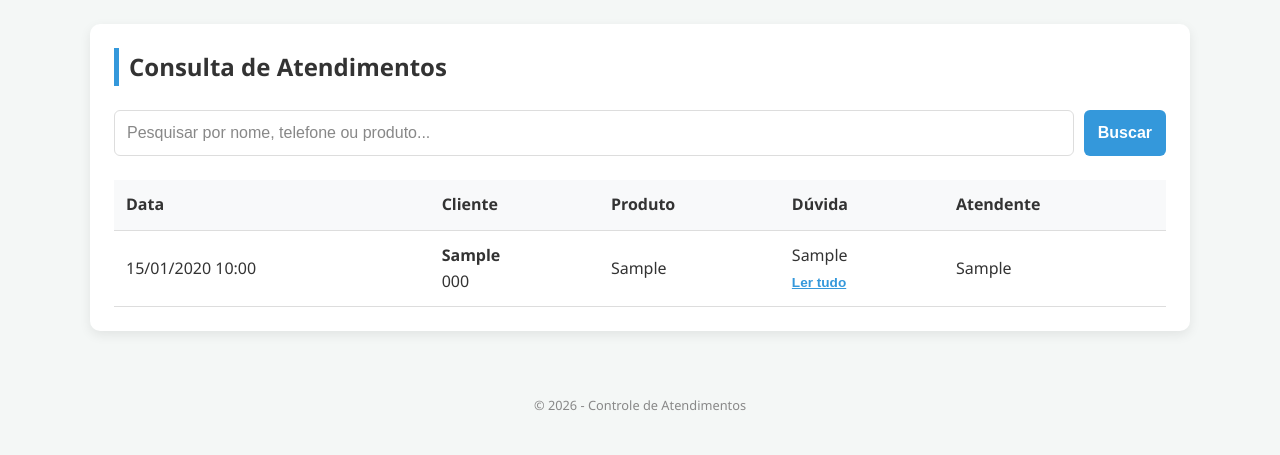
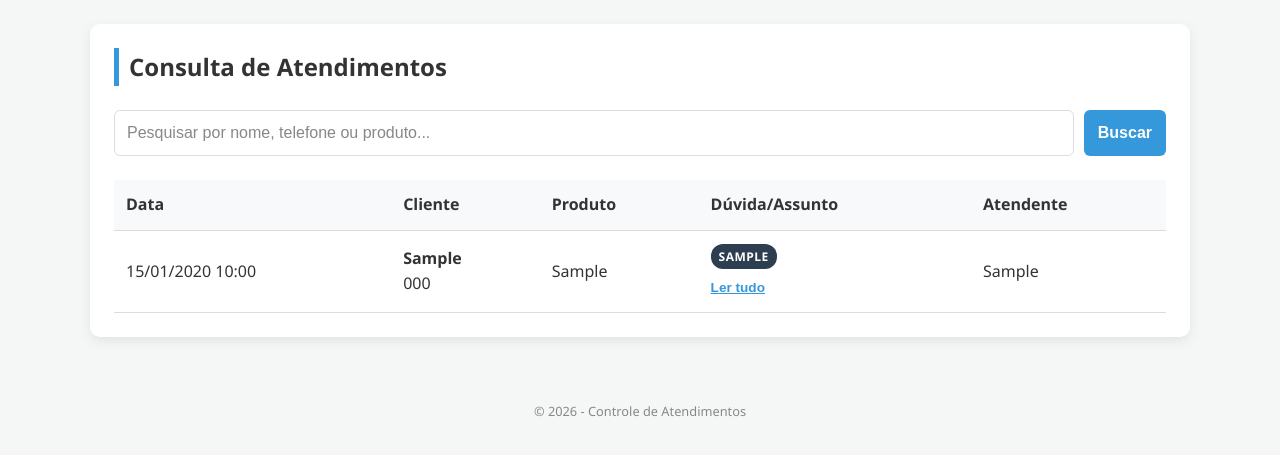
Before and after one commit to CarlosNatanael/projeto_atendimento, a Flask app: page /consulta in a window 1280 px wide. Shown: the part 67-522 px from the top of the page. Run offline with Flask 3, Linux system fonts and the light colour scheme; tables that the repository leaves empty hold one stand-in row (values such as "Sample post").

Commit message:
feat: adicionado novo campo
adicionado campo assunto

```diff
--- a/app.py
+++ b/app.py
@@ -14,6 +14,7 @@ class Atendimento(db.Model):
     produto = db.Column(db.String(100))
     duvida = db.Column(db.Text)
     atendente = db.Column(db.String(50))
+    assunto = db.Column(db.String(50))
     data_criacao = db.Column(db.DateTime, default=datetime.utcnow)
 
 with app.app_context():
@@ -26,6 +27,7 @@ def entrada():
             cliente=request.form['cliente'],
             telefone=request.form['telefone'],
             produto=request.form['produto'],
+            assunto=request.form['assunto'],
             duvida=request.form['duvida'],
             atendente=request.form['atendente']
         )
--- a/static/style.css
+++ b/static/style.css
@@ -315,3 +315,31 @@ input::placeholder, textarea::placeholder {
 .btn-modal-open:hover {
     color: var(--primary-color);
 }
+
+/* --- ETIQUETAS (BADGES) DE ASSUNTO --- */
+.badge {
+    display: inline-block;
+    padding: 3px 8px;
+    font-size: 0.75rem;
+    font-weight: bold;
+    border-radius: 12px;
+    color: white;
+    margin-bottom: 5px;
+    text-transform: uppercase;
+    letter-spacing: 0.5px;
+}
+
+/* Cor genérica caso adicione novos assuntos depois */
+.badge {
+    background-color: var(--primary-color);
+}
+
+/* Cor específica para Áudio (Roxo/Azul escuro) */
+.badge-audio {
+    background-color: #8e44ad;
+}
+
+/* Cor específica para Automação (Verde) */
+.badge-automacao {
+    background-color: #27ae60;
+}
--- a/templates/consulta.html
+++ b/templates/consulta.html
@@ -15,7 +15,7 @@
                 <th>Data</th>
                 <th>Cliente</th>
                 <th>Produto</th>
-                <th>Dúvida</th>
+                <th>Dúvida/Assunto</th>
                 <th>Atendente</th>
             </tr>
         </thead>
@@ -27,7 +27,9 @@
                 <td data-label="Produto">{{ item.produto }}</td>
 
                 <td data-label="Dúvida">
-                    {{ item.duvida[:40] }}{% if item.duvida|length > 40 %}...{% endif %}
+                    <span class="badge badge-{{ item.assunto | lower | replace('á', 'a') | replace('ç', 'c') | replace('ã', 'a') }}">
+                        {{ item.assunto }}
+                    </span>
                     <br>
                     <button class="btn-modal-open" data-fulltext="{{ item.duvida }}">Ler tudo</button>
                 </td>
```
Also changed, not shown: templates/entrada.html (+10 -0 lines).
